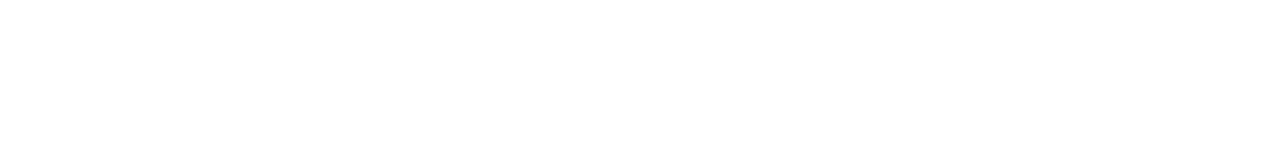
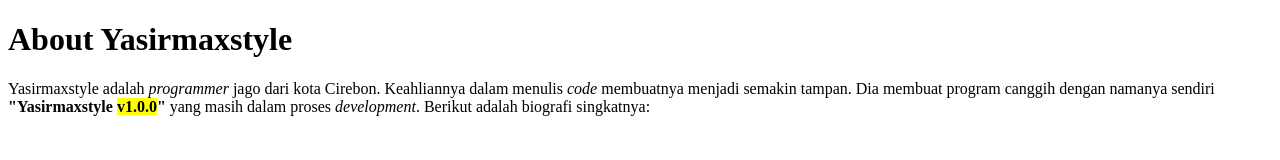
Before and after one commit to yasirmaxstyle/fgo24-css-basic, a website: page index.html in a window 1280 px wide. Drawn offline with Linux system fonts and the light colour scheme.

Commit message:
docs: add brief description of yasirmaxstyle

```diff
--- a/index.html
+++ b/index.html
@@ -10,7 +10,14 @@
 </head>
 
 <body>
-
+    <h1>About Yasirmaxstyle</h1>
+    <p>
+        Yasirmaxstyle adalah <i>programmer</i> jago dari kota Cirebon. Keahliannya dalam menulis <i>code</i> membuatnya
+        menjadi
+        semakin tampan. Dia membuat program canggih dengan namanya sendiri <b>"Yasirmaxstyle <mark>v1.0.0</mark>"</b>
+        yang masih dalam proses <i>development</i>. Berikut adalah
+        biografi singkatnya:
+    </p>
 </body>
 
 </html>
```
